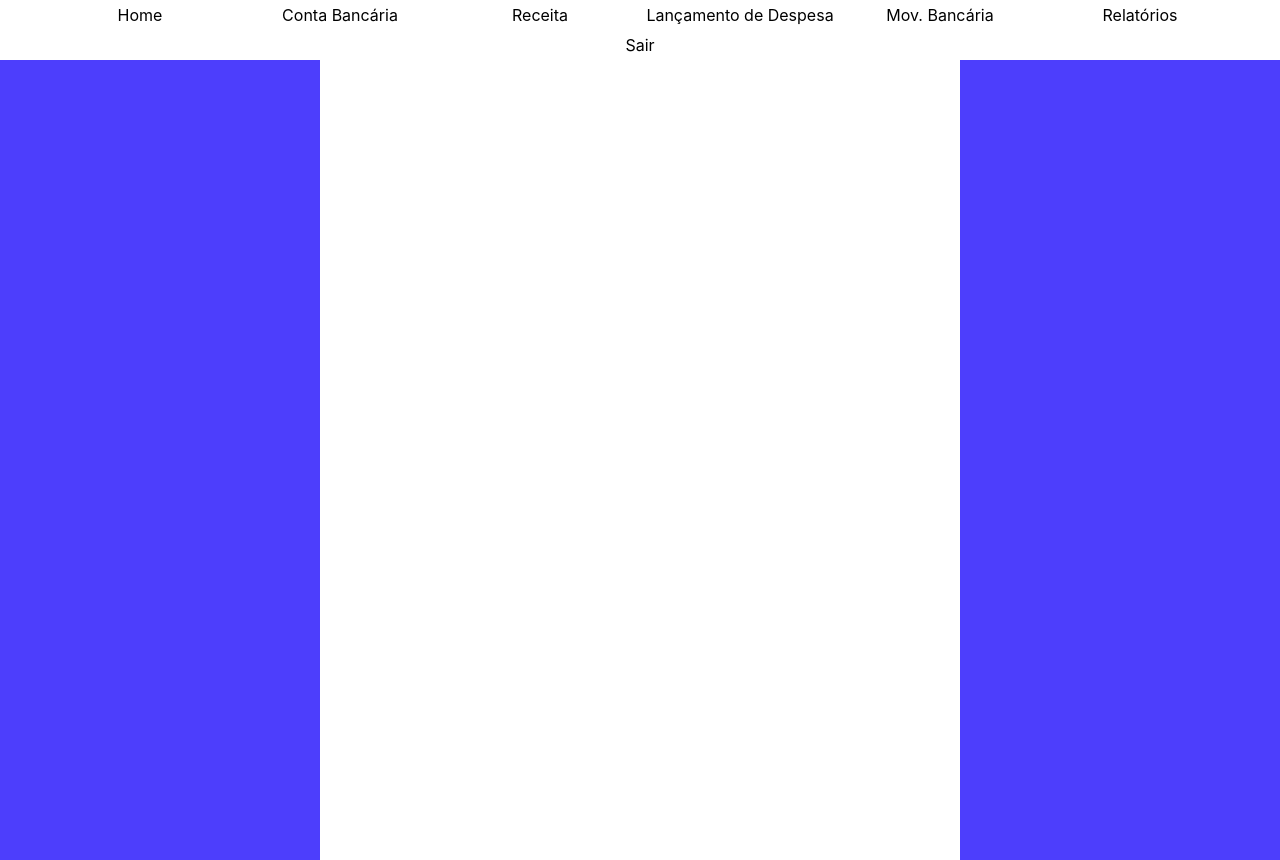
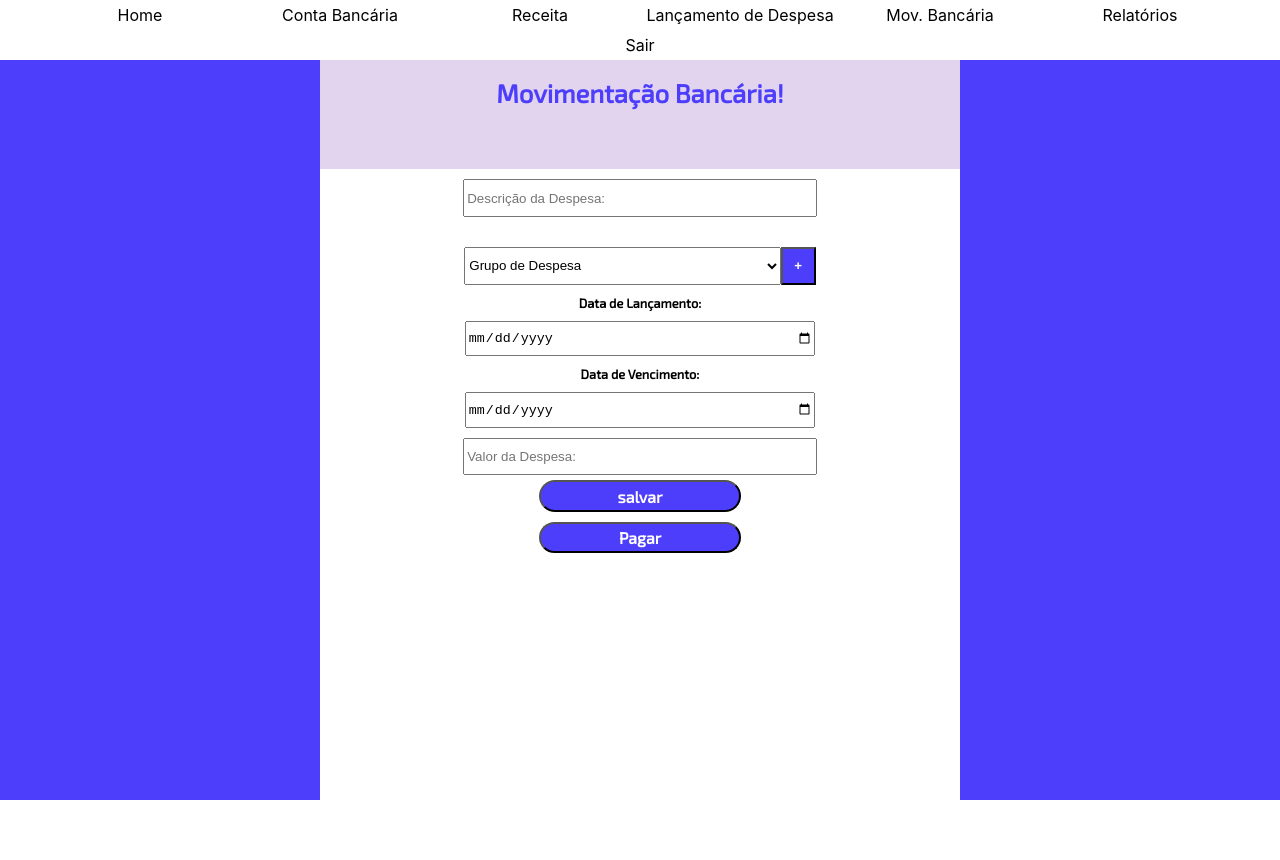
Before and after one commit to jwpires/ProjetoIntegradorSenac, a React (Create React App) app in the folder Projeto Integrador/projeto-cpf/: page /movimentacaoBancaria in a window 1280 px wide. After the commit the page ends 800 px from the top, so only its background shows below. Built offline with nearby package versions, Linux system fonts and the light colour scheme.

Commit message:
atualizando

```diff
--- a/Projeto Integrador/projeto-cpf/src/App.tsx
+++ b/Projeto Integrador/projeto-cpf/src/App.tsx
@@ -19,6 +19,7 @@ import LancamentoDespesa from './components/pages/lancamentoDespesa';
 import CadastroGrupoDespesa from './components/pages/cadastroGrupoDespesa';
 import ConfirmacaoPagamento from './components/pages/confirmacaoPagamento';
 import MovimentacaoBancaria from './components/pages/movimentacaoBancaria';
+import Pai from './components/pages/Exemplos/pai';
 
 
 function App() {
@@ -46,6 +47,7 @@ function App() {
         <Route path='*' element={<NotFound/>}/>
 
         <Route path='/contador' element={<Contador/>}/>
+        <Route path='/paifilho' element={<Pai/>}/>
       </Routes>
     </div>
   );
--- /dev/null
+++ b/Projeto Integrador/projeto-cpf/src/components/pages/Exemplos/filho.tsx
@@ -0,0 +1,22 @@
+
+type Props = {
+    texto?: String;
+    onClickFN: (texto:String) => void;
+}
+
+function Filho(param: Props) {
+
+     function hundleClick() {
+        param.onClickFN("Olá pai, sou seu Filho.");
+     }
+
+    return(
+        <div>
+            <hr /><h1>Este é o elemento Filho</h1>
+            Valor da Prop = {param.texto}
+            <button onClick={hundleClick}>Clique Aqui!</button>
+        </div>
+    );
+}
+
+export default Filho;
--- /dev/null
+++ b/Projeto Integrador/projeto-cpf/src/components/pages/Exemplos/pai.tsx
@@ -0,0 +1,21 @@
+import HeaderMenu from "../../header/HeaderMenu";
+import Filho from "./filho";
+
+
+function Pai(){
+
+    function handleEventoPai(texto: String) {
+        alert("Mensagem do Pai: "+texto);
+    }
+
+    return(
+        <div>
+            <HeaderMenu exibe/>
+            <h1>Este é o elemento Pai.</h1>
+            <Filho onClickFN={handleEventoPai} texto={'Enviado Texto pelo Pai.'}/>
+
+        </div>
+    );
+}
+
+export default Pai;
--- a/Projeto Integrador/projeto-cpf/src/components/pages/cadastroBanco.tsx
+++ b/Projeto Integrador/projeto-cpf/src/components/pages/cadastroBanco.tsx
@@ -5,8 +5,9 @@ import { useNavigate } from 'react-router-dom';
 function CadastroBanco() {
 
     const navegacao = useNavigate();
+
     function handleClickVoltar(){
-        navegacao(-1);
+        navegacao('/cadastro/contaBanco');
     }
 
     return (
--- a/Projeto Integrador/projeto-cpf/src/components/pages/cadastroGrupoDespesa.tsx
+++ b/Projeto Integrador/projeto-cpf/src/components/pages/cadastroGrupoDespesa.tsx
@@ -7,7 +7,7 @@ function CadastroGrupoDespesa() {
     const navegacao = useNavigate();
 
     function handleClickVoltar(){
-        navegacao(-1);
+        navegacao('/lancamento/Despesa');
     }
 
     return (
--- a/Projeto Integrador/projeto-cpf/src/components/pages/cadastroGrupoReceita.tsx
+++ b/Projeto Integrador/projeto-cpf/src/components/pages/cadastroGrupoReceita.tsx
@@ -6,7 +6,7 @@ function CadastroGrupoReceita() {
 
     const navegacao = useNavigate();
     function handleClickVoltar(){
-        navegacao(-1);
+        navegacao('/cadastro/Receita');
     }
 
     return (
--- a/Projeto Integrador/projeto-cpf/src/components/pages/confirmacaoPagamento.tsx
+++ b/Projeto Integrador/projeto-cpf/src/components/pages/confirmacaoPagamento.tsx
@@ -6,7 +6,7 @@ function ConfirmacaoPagamento(){
     const navegacao = useNavigate();
 
     function handleClickGrupoVoltar(){
-        navegacao(-1);
+        navegacao('/lancamento/Despesa');
     }
 
     function handleClickCadBanco(){
@@ -27,7 +27,7 @@ function ConfirmacaoPagamento(){
 
                     <div className='divCadDespesa'>
 
-                        <form action="" method="post" className="cadBanco">
+                        <form action="" className="cadBanco">
                             <input type="text" name="" id="" placeholder='Descrição da Despesa:' />
 
                             <label>Data de Vencimento:</label>
@@ -52,7 +52,7 @@ function ConfirmacaoPagamento(){
 
 
                             <input type="submit" id='salvar' value="Confirmar" />
-                            <button type="submit" className='botao-padrao' onClick={handleClickGrupoVoltar}>Voltar</button>
+                            <button className='botao-padrao' onClick={handleClickGrupoVoltar}>Voltar</button>
                         </form>
                     </div>
 
--- a/Projeto Integrador/projeto-cpf/src/components/pages/movimentacaoBancaria.tsx
+++ b/Projeto Integrador/projeto-cpf/src/components/pages/movimentacaoBancaria.tsx
@@ -3,17 +3,48 @@ import HeaderMenu from "../header/HeaderMenu";
 
 function MovimentacaoBancaria() {
 
-    return (
-        <div className="container_cadMovimentacaoBancaria">
+    return(
+        <div className="container-cadDespesa">
             <HeaderMenu exibe={true}></HeaderMenu>
+
             <div className="container_main_padrao-tela">
 
                 <div className="container_padrao-tela">
 
+                    <header>
+                        <h1 className='descricao'>Movimentação Bancária!</h1>
+                    </header>
+
+                    <div className='divCadBanco'>
+
+                        <form action="" method="post" className="cadBanco">
+                            <input type="text" name="" id="" placeholder='Descrição da Despesa:' />
+                            <div className='adiciona-banco'>
+                                <select name="GrupoDespesa" id="">
+                                    <option value="">Grupo de Despesa</option>
+                                </select>
+                                <button type='button' > + </button> {/* Botão servirá para direcionar a tela de cadastro da conta bancária. */}
+                            </div>
+                            <label>Data de Lançamento:</label>
+                            <input type="date" name="" id="" />
+                            <label>Data de Vencimento:</label>
+                            <input type="date" name="" id="" />
+                            <input type="text" name="" id="" placeholder='Valor da Despesa:'/>
+
+                            {/* <div className='adiciona-banco'>
+                                <select name="Banco" id="">
+                                    <option value="">Informe o Banco</option>
+                                </select>
+                                <button type='button' > + </button> {}
+                            </div>                                                      */}
+
+                            <input type="submit" id='salvar' value="salvar" />
+                            <button type="submit" className='botao-padrao' >Pagar</button>
+                        </form>
+                    </div>
+
                 </div>
-
             </div>
-
         </div>
     );
 }
```
Also changed, not shown: Projeto Integrador/projeto-cpf/src/components/documents/Comandos-dicas.txt.
